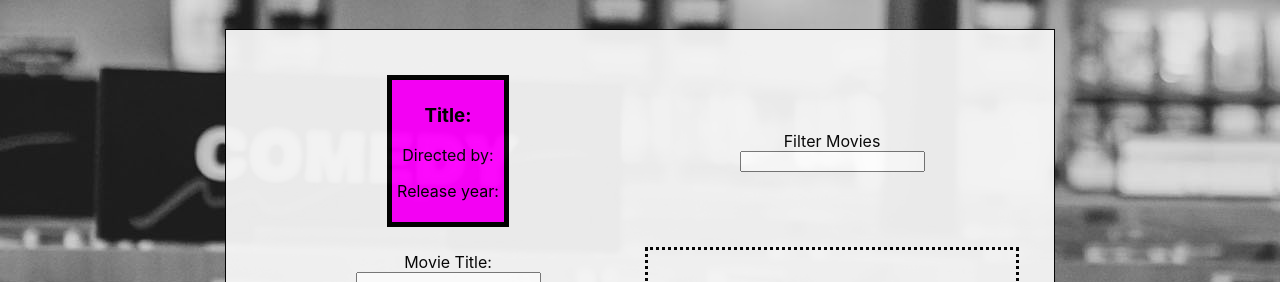
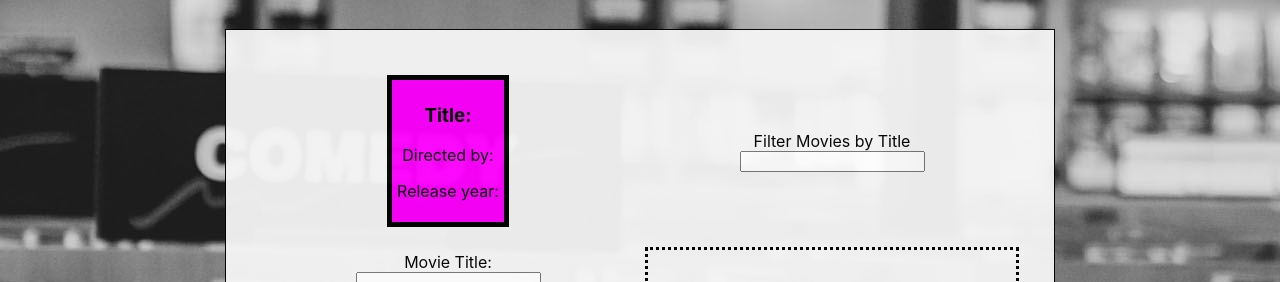
Before and after one commit to JeffreyAllison/scratchREACTmovielist, a React (Create React App) app: page / in a window 1280 px wide. Shown: the part 136-418 px from the top of the page. Built offline with nearby package versions, Linux system fonts and the light colour scheme.

Commit message:
added verbiage in jsx to pass app.test.js

```diff
--- a/src/App.js
+++ b/src/App.js
@@ -56,7 +56,7 @@ function App() {
         />
       </div>
       <div className="movie-filter quarter">
-        Filter Movies
+        Filter Movies by Title
         <input onChange={(e) => setFilterQuery(e.target.value)} />
       </div>
       <MovieForm
```
